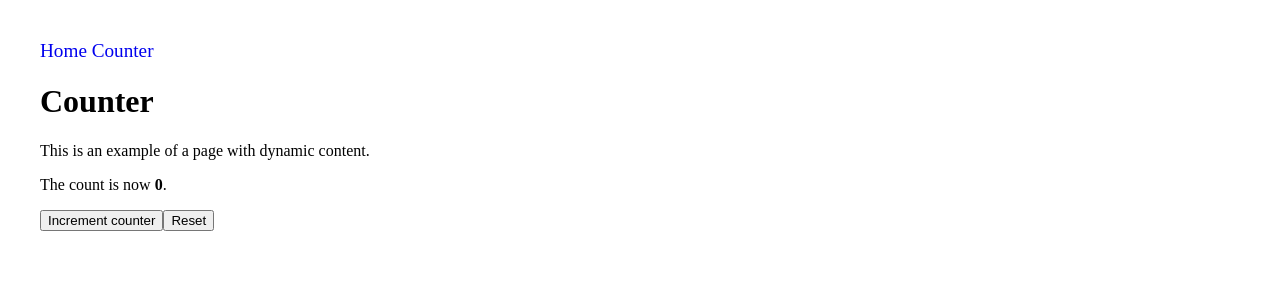
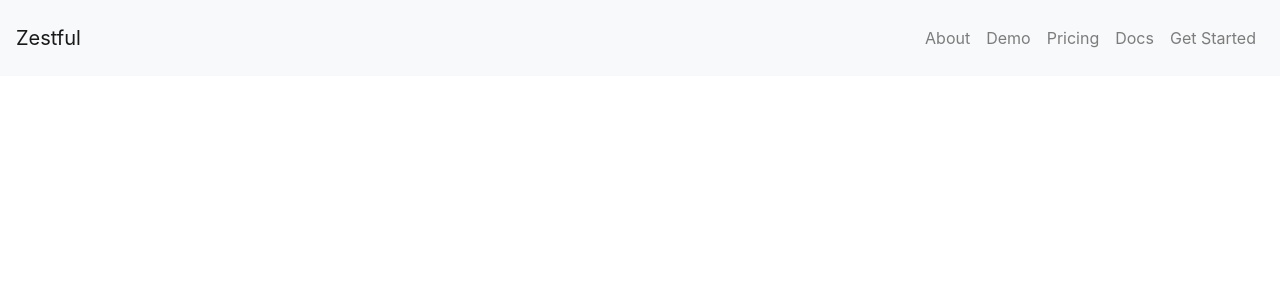
Before and after one commit to mtlynch/zestful-frontend2, a Nuxt app: page /counter in a window 1280 px wide. Shown: the top 300 px of the page. Built offline with nearby package versions, Linux system fonts and the light colour scheme.

Commit message:
Adding navbar and stub pages

```diff
--- /dev/null
+++ b/components/navigation-bar.vue
@@ -0,0 +1,51 @@
+<template>
+  <b-navbar
+    toggleable="md"
+    class="navbar navbar-expand-lg navbar-light bg-light"
+  >
+    <b-navbar-brand v-b-toggle.nav-collapse class="navbar-brand" to="/"
+      >Zestful</b-navbar-brand
+    >
+
+    <b-navbar-toggle target="nav-collapse"></b-navbar-toggle>
+
+    <b-collapse id="nav-collapse" is-nav>
+      <b-navbar-nav class="ml-auto">
+        <b-nav-item to="/">
+          About
+        </b-nav-item>
+        <b-nav-item to="/demo">
+          Demo
+        </b-nav-item>
+        <b-nav-item to="/pricing">
+          Pricing
+        </b-nav-item>
+        <b-nav-item to="/docs">
+          Docs
+        </b-nav-item>
+        <b-nav-item
+          href="https://rapidapi.com/zestfuldata/api/recipe-and-ingredient-analysis"
+        >
+          Get Started
+        </b-nav-item>
+      </b-navbar-nav>
+    </b-collapse>
+  </b-navbar>
+</template>
+
+<script>
+export default {
+  name: 'NavigationBar',
+};
+</script>
+
+<style scoped>
+.navbar-brand {
+  margin: 10px 20px 10px 0px;
+}
+
+.navbar-custom {
+  color: #ffffff;
+  background-color: #cc3333;
+}
+</style>
--- a/layouts/default.vue
+++ b/layouts/default.vue
@@ -1,26 +1,16 @@
 <template>
   <div class="app">
-    <div class="nav horizontal-align">
-      <nuxt-link class="nav-item" to="/">
-        Home
-      </nuxt-link>
-      <nuxt-link class="nav-item" to="/counter">
-        Counter
-      </nuxt-link>
-    </div>
+    <NavigationBar />
     <nuxt class="container" />
   </div>
 </template>
 
-<style>
-body,
-html {
-  padding: 0;
-  margin: 20px;
-  min-height: 100vh;
-}
-.nav-item {
-  text-decoration: none;
-  font-size: 1.2em;
-}
-</style>
+<script>
+import NavigationBar from '../components/navigation-bar';
+
+export default {
+  components: {
+    NavigationBar,
+  },
+};
+</script>
--- a/nuxt.config.js
+++ b/nuxt.config.js
@@ -9,4 +9,5 @@ export default {
       {name: 'viewport', content: 'width=device-width, initial-scale=1.0'},
     ],
   },
+  modules: ['bootstrap-vue/nuxt'],
 };
--- a/package.json
+++ b/package.json
@@ -4,7 +4,7 @@
     "nuxt": "^2.10.2"
   },
   "scripts": {
-    "dev": "nuxt --port 3600",
+    "dev": "nuxt --port 3700",
     "generate": "nuxt generate",
     "check-format": "prettier --check ./**/*.js ./**/*.vue ./**/*.json",
     "format": "prettier --write ./**/*.js ./**/*.vue ./**/*.json",
@@ -18,6 +18,7 @@
     "@typescript-eslint/eslint-plugin": "^2.9.0",
     "@typescript-eslint/parser": "^2.9.0",
     "babel-eslint": "10.0.3",
+    "bootstrap-vue": "^2.1.0",
     "eslint": "6.7.2",
     "eslint-config-prettier": "6.7.0",
     "eslint-loader": "3.0.2",
--- a/pages/counter.vue
+++ /dev/null
@@ -1,25 +0,0 @@
-<template>
-  <div>
-    <h1>Counter</h1>
-    <p>This is an example of a page with dynamic content.</p>
-    <p>
-      The count is now <strong>{{ count }}</strong
-      >.
-    </p>
-    <button v-on:click="count++">Increment counter</button>
-    <button v-on:click="count = 0">Reset</button>
-  </div>
-</template>
-
-<script>
-export default {
-  head: {
-    title: 'Counter',
-  },
-  data: function() {
-    return {
-      count: 0,
-    };
-  },
-};
-</script>
--- /dev/null
+++ b/pages/demo.vue
@@ -0,0 +1,13 @@
+<template>
+  <div>
+    <h1>Developer Demo</h1>
+  </div>
+</template>
+
+<script>
+export default {
+  head: {
+    title: 'Demo',
+  },
+};
+</script>
--- /dev/null
+++ b/pages/docs.vue
@@ -0,0 +1,13 @@
+<template>
+  <div>
+    <h1>API Reference</h1>
+  </div>
+</template>
+
+<script>
+export default {
+  head: {
+    title: 'Docs',
+  },
+};
+</script>
--- /dev/null
+++ b/pages/pricing.vue
@@ -0,0 +1,13 @@
+<template>
+  <div>
+    <h1>Pricing</h1>
+  </div>
+</template>
+
+<script>
+export default {
+  head: {
+    title: 'Pricing',
+  },
+};
+</script>
--- /dev/null
+++ b/pages/terms-of-service.vue
@@ -0,0 +1,13 @@
+<template>
+  <div>
+    <h1>Terms of Use</h1>
+  </div>
+</template>
+
+<script>
+export default {
+  head: {
+    title: 'Terms of Use',
+  },
+};
+</script>
```
Also changed, not shown: 1 other file (tests, documents, lock files or other folders).
